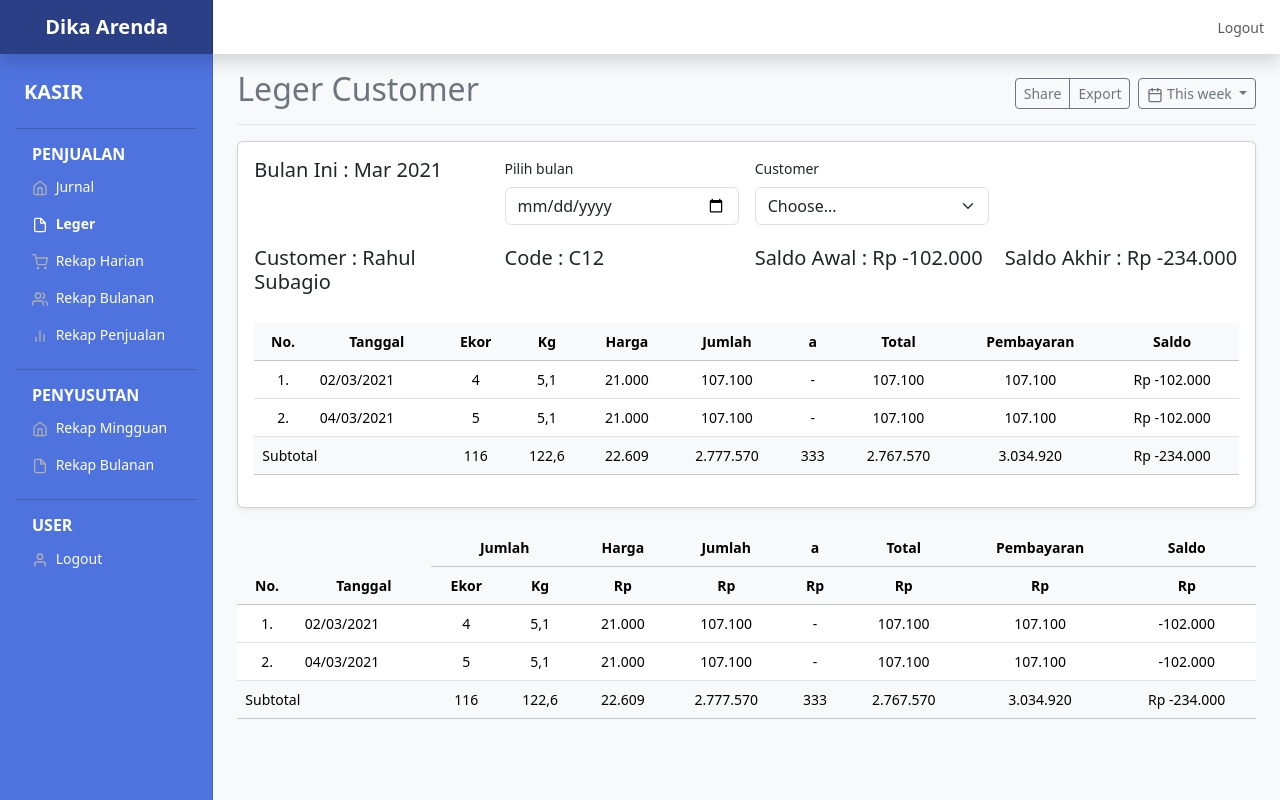
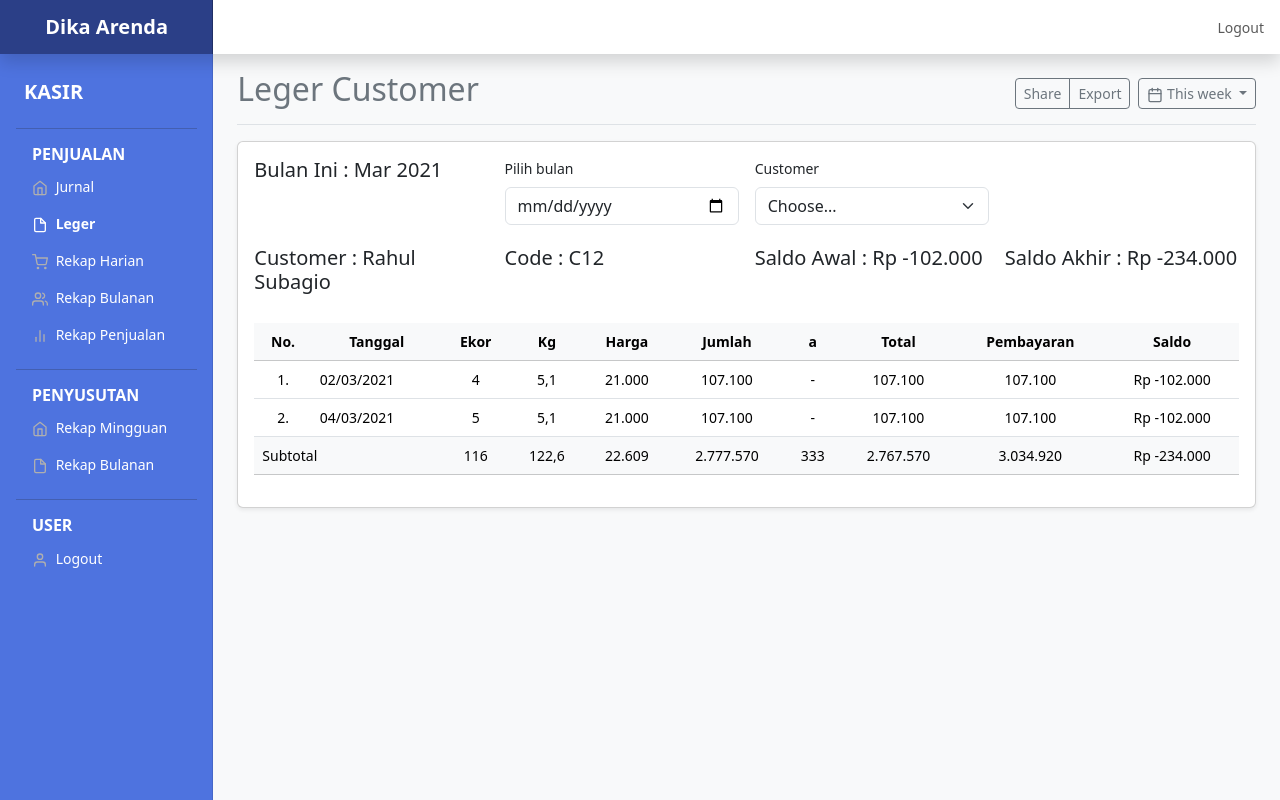
Before and after one commit to rahulsubagio/Dika-Arenda, a CodeIgniter app: page /Dika-Arenda/kasir/leger in a window 1280 px wide. Run offline with CodeIgniter, Linux system fonts and the light colour scheme; some libraries are stand-ins or nearby versions.

Commit message:
conflict

```diff
--- a/application/views/kasir/jurnal-rekhar.php
+++ b/application/views/kasir/jurnal-rekhar.php
@@ -12,6 +12,8 @@
       </button>
     </div>
   </div>
+  <div class="card shadow-sm">
+    <div class="card-body">
       <h5>Hari Ini : <?= date("d M Y"); ?></h5>
       <table class="table table-hover">
         <thead class="table-light">
@@ -95,6 +97,8 @@
           </tr>
         </tfoot>
       </table>
+    </div>
+  </div>
 
   <!-- Modal -->
   <div class="modal fade" id="exampleModal" tabindex="-1" aria-labelledby="exampleModalLabel" aria-hidden="true">
--- a/application/views/kasir/leger.php
+++ b/application/views/kasir/leger.php
@@ -105,69 +105,4 @@
       </table>
     </div>
   </div>
-  <br>
-  <table class="table table-hover">
-    <thead class="table-light">
-      <tr align="center">
-        <th rowspan="2">No.</th>
-        <th rowspan="2">Tanggal</th>
-        <th colspan="2">Jumlah</th>
-        <th>Harga</th>
-        <th>Jumlah</th>
-        <th>a</th>
-        <th>Total</th>
-        <th>Pembayaran</th>
-        <th>Saldo</th>
-      </tr>
-      <tr align="center">
-        <th>Ekor</th>
-        <th>Kg</th>
-        <th>Rp</th>
-        <th>Rp</th>
-        <th>Rp</th>
-        <th>Rp</th>
-        <th>Rp</th>
-        <th>Rp</th>
-      </tr>
-    </thead>
-    <tbody>
-      <tr>
-        <td align="center">1.</td>
-        <td>02/03/2021</td>
-        <td align="center">4</td>
-        <td align="center">5,1</td>
-        <td align="center">21.000</td>
-        <td align="center">107.100</td>
-        <td align="center">-</td>
-        <td align="center">107.100</td>
-        <td align="center">107.100</td>
-        <td align="center">-102.000</td>
-      </tr>
-      <tr>
-        <td align="center">2.</td>
-        <td>04/03/2021</td>
-        <td align="center">5</td>
-        <td align="center">5,1</td>
-        <td align="center">21.000</td>
-        <td align="center">107.100</td>
-        <td align="center">-</td>
-        <td align="center">107.100</td>
-        <td align="center">107.100</td>
-        <td align="center">-102.000</td>
-      </tr>
-    </tbody>
-    <tfoot class="table-light">
-      <tr>
-        <td colspan="2">Subtotal</td>
-        <td align="center">116</td>
-        <td align="center">122,6</td>
-        <td align="center">22.609</td>
-        <td align="center">2.777.570</td>
-        <td align="center">333</td>
-        <td align="center">2.767.570</td>
-        <td align="center">3.034.920</td>
-        <td align="center">Rp -234.000</td>
-      </tr>
-    </tfoot>
-  </table>
 </main>
```
Also changed, not shown: application/views/kasir/rekapBulanan.php (+0 -77 lines). Lines whose indentation alone changed are shown as unchanged.
